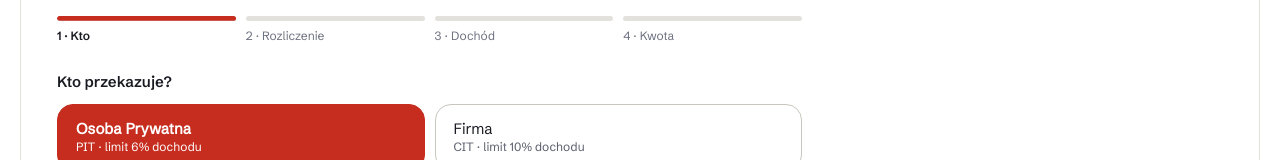
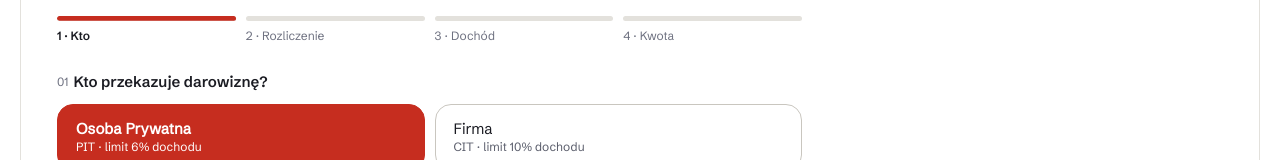
Before and after one commit to KlubJagiellonski/kalkulator-darowizn, a React (Vite) app: page / in a window 1280 px wide. Shown: the part 283-443 px from the top of the page. Built offline with nearby package versions, Linux system fonts and the light colour scheme.

Commit message:
styled step title

```diff
--- a/src/components/stepper/FirstStep.tsx
+++ b/src/components/stepper/FirstStep.tsx
@@ -19,7 +19,10 @@ function FirstStep({ values, setValues }: FirstStepProps) {
 
     return (
         <div className="who step-content">
-            <p className="title">Kto przekazuje?</p>
+            <div className="title-wrapper">
+                <p className="number">01</p>
+                <p className="title">Kto przekazuje darowiznę?</p>
+            </div>
             <div className="who-btns">
                 <button className={`button button--chip btn-who ${pit ? "active" : ""}`} onClick={handleClick}>Osoba Prywatna<span>PIT · limit 6% dochodu</span></button>
                 <button className={`button button--chip btn-who ${cit ? "active" : ""}`} onClick={handleClick}>Firma<span>CIT · limit 10% dochodu</span></button>
--- a/src/components/stepper/Stepper.scss
+++ b/src/components/stepper/Stepper.scss
@@ -146,10 +146,23 @@
         overflow: hidden;
 
         .step-content {
-          .title {
-            font-size: 0.9375rem;
-            font-weight: 600;
+          .title-wrapper {
+            display: flex;
+            gap: 5px;
+            align-items: center;
             padding-bottom: 10px;
+
+            .number {
+              font-size: 0.75rem;
+              line-height: 1.5;
+              color: $text-secondary;
+              display: none;
+            }
+
+            .title {
+              font-size: 0.9375rem;
+              font-weight: 600;
+            }
           }
         }
       }
@@ -236,6 +249,19 @@
       padding: 0;
       padding-bottom: 28px;
       flex: 1;
+
+      .steps-box {
+        .step {
+          .step-content {
+            .title-wrapper {
+
+              .number {
+                display: block;
+              }
+            }
+          }
+        }
+      }
     }
 
     .btns {
```
